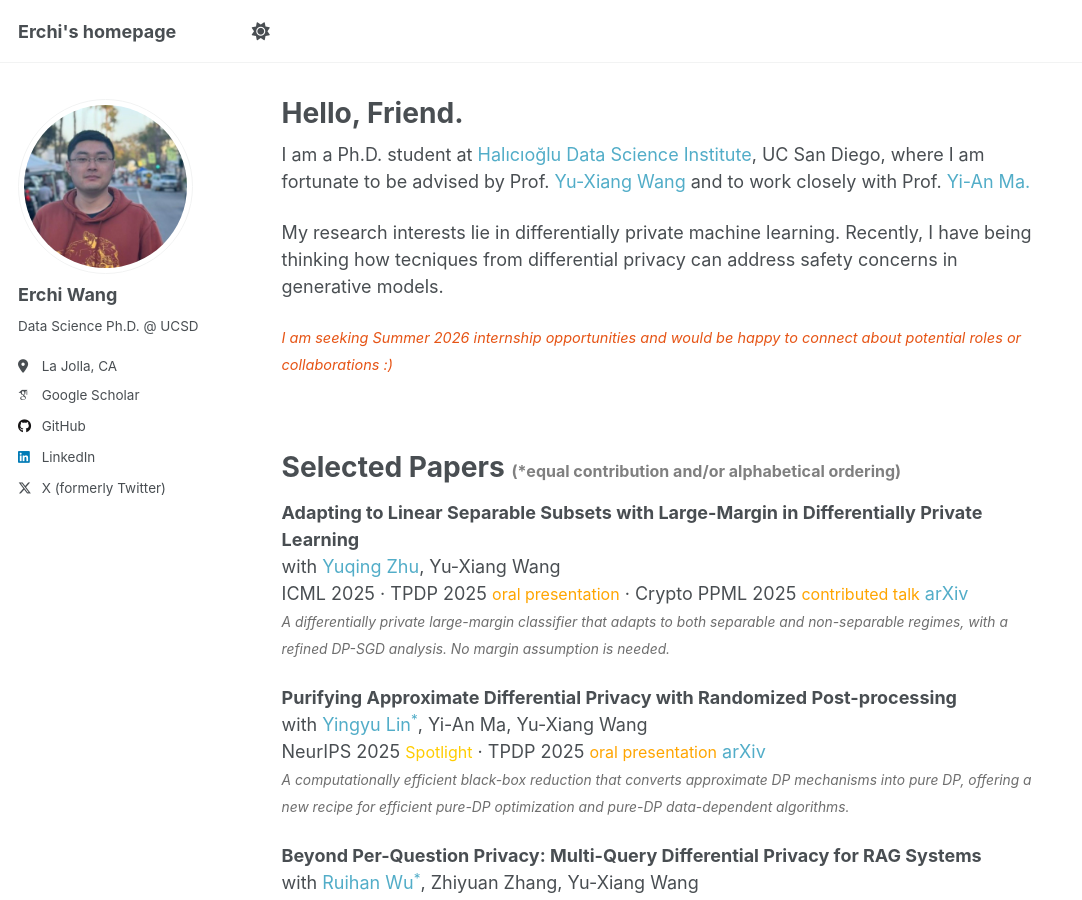
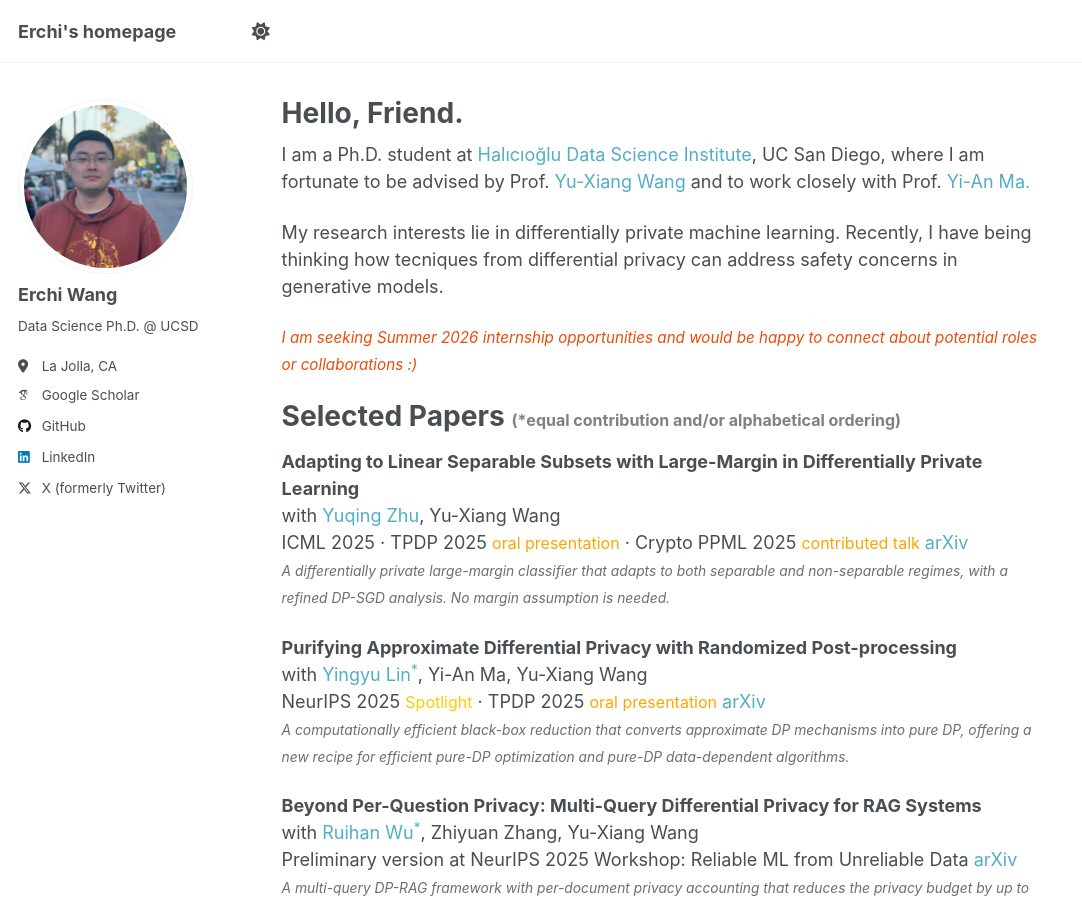
Before and after one commit to erchiw/erchiw.github.io, a Jekyll site: the page built from _pages/about.md, in a window 1280 px wide and 900 px high. Shown: the whole window, without its empty margins (0-1082 px from the left). Built offline with Jekyll 4.4.1, drawn with Linux system fonts in a browser that asks for light colours; some web fonts are replaced.

Commit message:
modify font

```diff
--- a/_pages/about.md
+++ b/_pages/about.md
@@ -12,11 +12,7 @@
 
 My research interests lie in differentially private machine learning. Recently, I have being thinking how tecniques from differential privacy can address safety concerns in generative models.
 
-<span style="color:#E65415; font-style:italic; font-size:14.5px;">I am seeking Summer 2026 internship opportunities and would be happy to connect about potential roles or collaborations :)</span>
-
-
-
-
+<span style="color:#ED4C07; font-style:italic; font-size:15.2px;">I am seeking Summer 2026 internship opportunities and would be happy to connect about potential roles or collaborations :)</span>
 <br />
 
 
```
